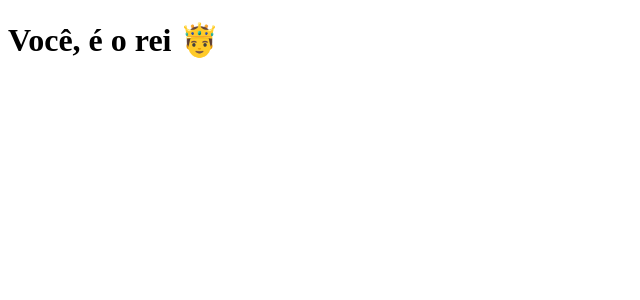
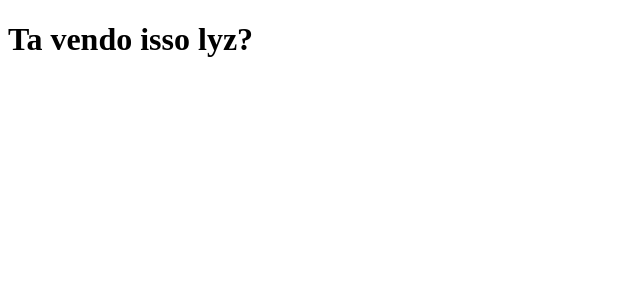
Before and after one commit to GabrielMori10/clone-tabnews-cursodev, a Next.js app: page / in a window 1280 px wide. Shown: the top 300 px of the page, without its empty margins (0-640 px from the left). Built offline with nearby package versions, Linux system fonts and the light colour scheme.

Commit message:
edição no index.js

```diff
--- a/pages/index.js
+++ b/pages/index.js
@@ -1,5 +1,5 @@
 function Home() {
-    return <h1>Você, é o rei 🤴</h1>
+    return <h1>Ta vendo isso lyz?</h1>
 }
 
 export default Home;
```
